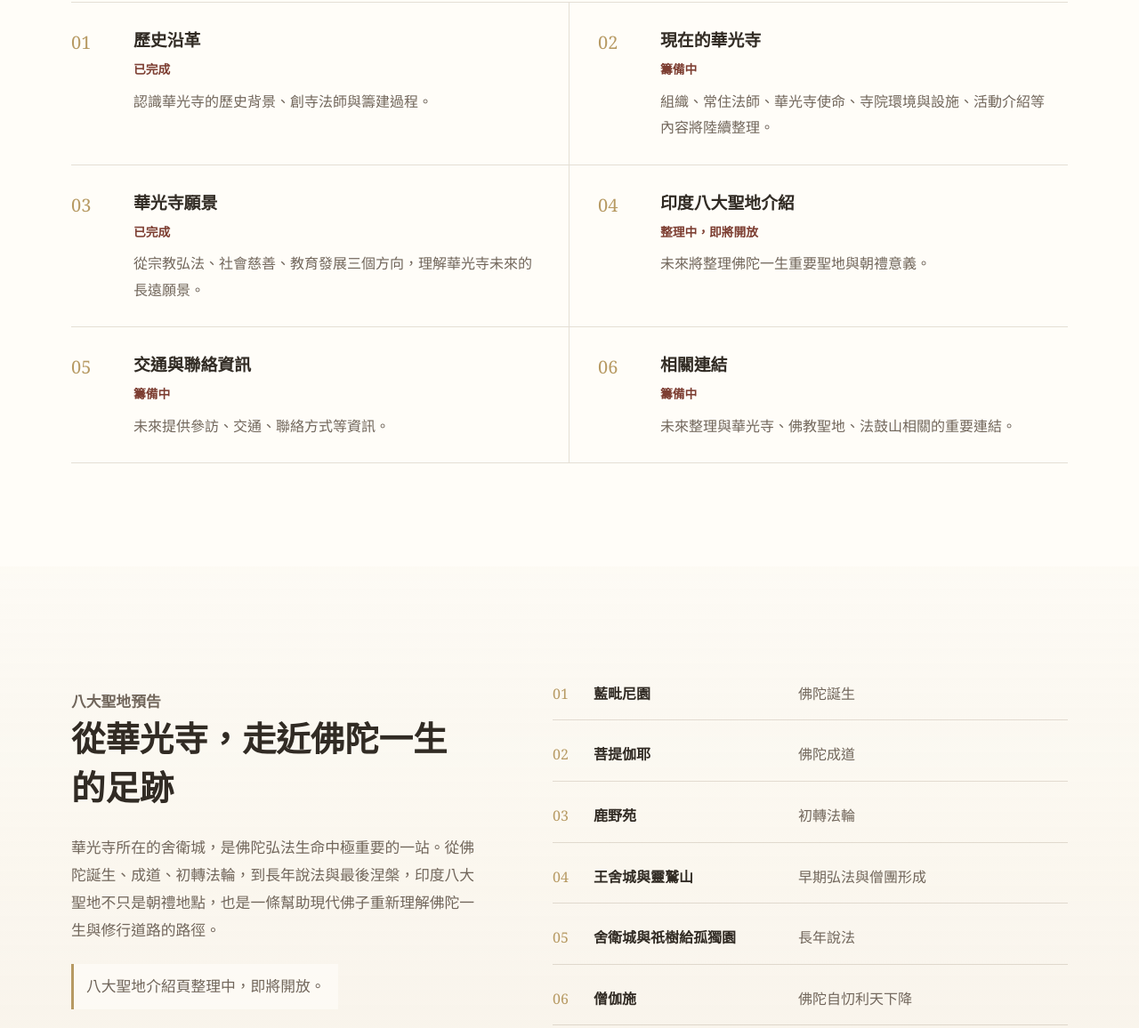
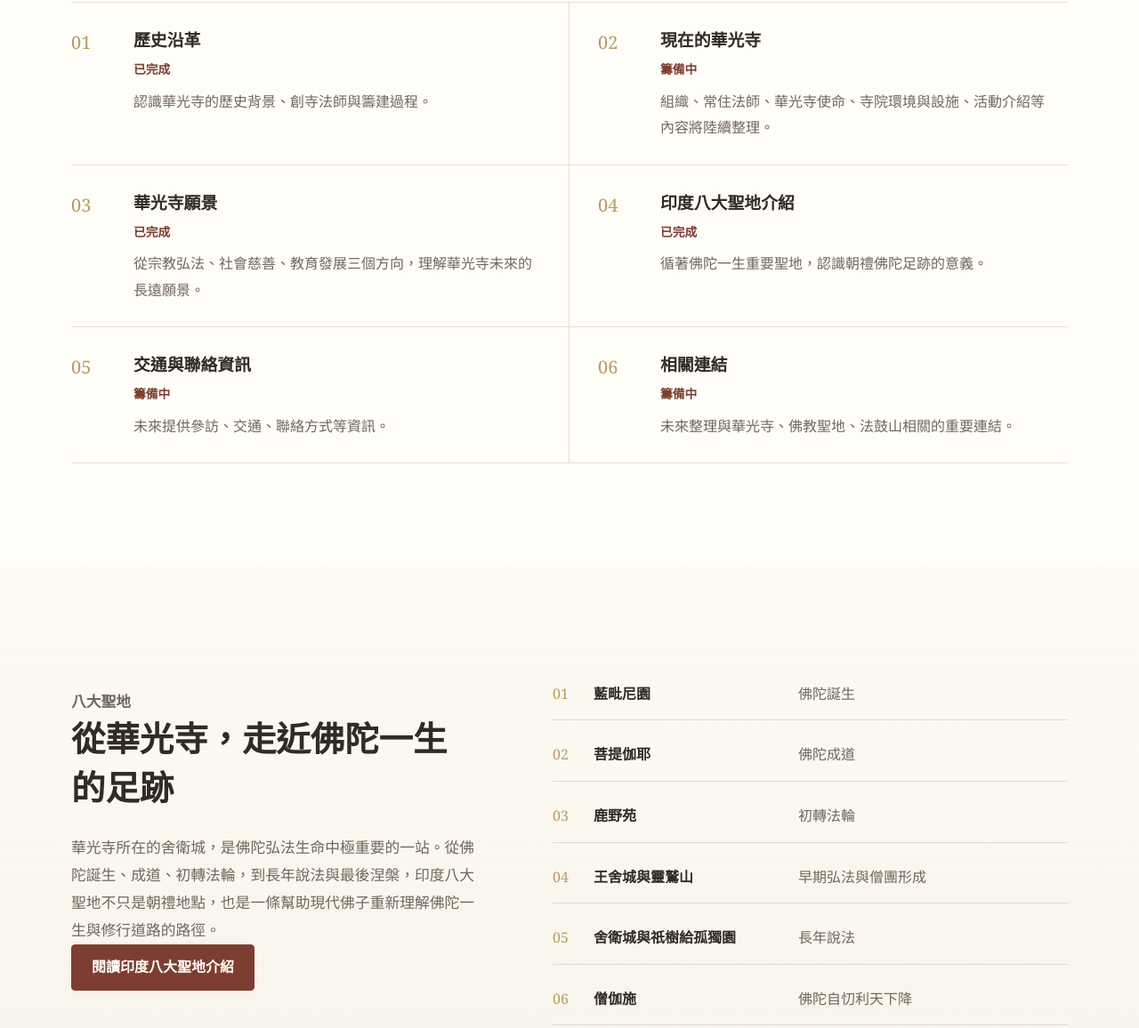
Before and after one commit to WalterinTW/huahkwang-site, a plain HTML site: page index.html in a window 1280 px wide. Shown: the part 2658-3814 px from the top of the page at 89% size. Drawn offline with Linux system fonts and the light colour scheme.

Commit message:
Link sacred sites page from homepage

```diff
--- a/index.html
+++ b/index.html
@@ -41,7 +41,7 @@
           <a href="https://walterintw.github.io/huahkwang-history-site/">歷史沿革</a>
           <a href="https://walterintw.github.io/huahkwang-vision-page/">華光寺願景</a>
           <a href="#now">現在的華光寺</a>
-          <a href="#sacred-sites">印度八大聖地</a>
+          <a href="https://walterintw.github.io/huahkwang-sacred-sites/">印度八大聖地</a>
           <a href="#contact">交通與聯絡</a>
         </nav>
       </div>
@@ -113,16 +113,16 @@
               <a class="text-link" href="https://walterintw.github.io/huahkwang-vision-page/">閱讀華光寺願景</a>
             </article>
 
-            <article class="entry-card muted-card">
+            <article class="entry-card">
               <div class="card-topline">
-                <span class="status status-preparing">整理中，即將開放</span>
+                <span class="status status-done">已完成</span>
                 <span class="simple-mark" aria-hidden="true"></span>
               </div>
               <h3>印度八大聖地介紹</h3>
               <p>
                 從藍毗尼園、菩提伽耶、鹿野苑，到舍衛城、王舍城、僧伽施、毘舍離與拘尸那羅，八大聖地不只是歷史地點，也是一條引導現代佛子理解佛陀一生與修行道路的線索。
               </p>
-              <a class="text-link subdued" href="#sacred-sites">即將開放</a>
+              <a class="text-link" href="https://walterintw.github.io/huahkwang-sacred-sites/">閱讀印度八大聖地</a>
             </article>
           </div>
         </div>
@@ -177,14 +177,14 @@
                 <span>從宗教弘法、社會慈善、教育發展三個方向，理解華光寺未來的長遠願景。</span>
               </span>
             </a>
-            <div class="overview-item">
+            <a class="overview-item active" href="https://walterintw.github.io/huahkwang-sacred-sites/">
               <span class="overview-number">04</span>
               <span>
                 <strong>印度八大聖地介紹</strong>
-                <em>整理中，即將開放</em>
-                <span>未來將整理佛陀一生重要聖地與朝禮意義。</span>
+                <em>已完成</em>
+                <span>循著佛陀一生重要聖地，認識朝禮佛陀足跡的意義。</span>
               </span>
-            </div>
+            </a>
             <div class="overview-item">
               <span class="overview-number">05</span>
               <span>
@@ -208,12 +208,12 @@
       <section class="section sacred-sites section-band" id="sacred-sites">
         <div class="container sacred-layout">
           <div class="sacred-copy">
-            <p class="section-kicker">八大聖地預告</p>
+            <p class="section-kicker">八大聖地</p>
             <h2>從華光寺，走近佛陀一生的足跡</h2>
             <p>
               華光寺所在的舍衛城，是佛陀弘法生命中極重要的一站。從佛陀誕生、成道、初轉法輪，到長年說法與最後涅槃，印度八大聖地不只是朝禮地點，也是一條幫助現代佛子重新理解佛陀一生與修行道路的路徑。
             </p>
-            <p class="note">八大聖地介紹頁整理中，即將開放。</p>
+            <a class="button button-primary" href="https://walterintw.github.io/huahkwang-sacred-sites/">閱讀印度八大聖地介紹</a>
           </div>
 
           <ol class="sites-list">
@@ -283,7 +283,7 @@
         <nav aria-label="頁尾導覽">
           <a href="https://walterintw.github.io/huahkwang-history-site/">歷史沿革</a>
           <a href="https://walterintw.github.io/huahkwang-vision-page/">華光寺願景</a>
-          <a href="#sacred-sites">印度八大聖地介紹（即將開放）</a>
+          <a href="https://walterintw.github.io/huahkwang-sacred-sites/">印度八大聖地介紹</a>
           <a href="#contact">交通與聯絡資訊（籌備中）</a>
         </nav>
         <p class="copyright">© Huah Kwang Temple. All rights reserved.</p>
```
